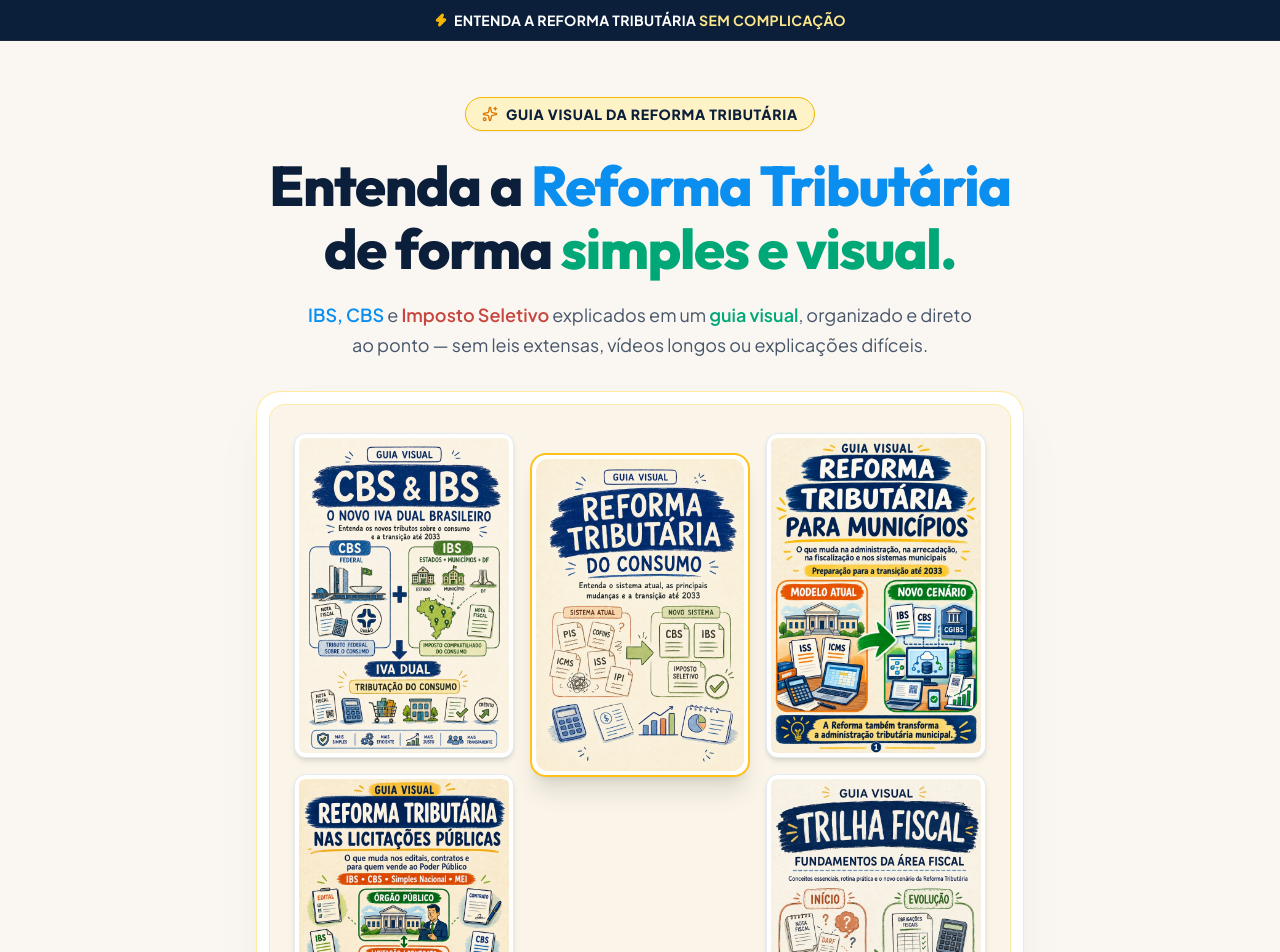
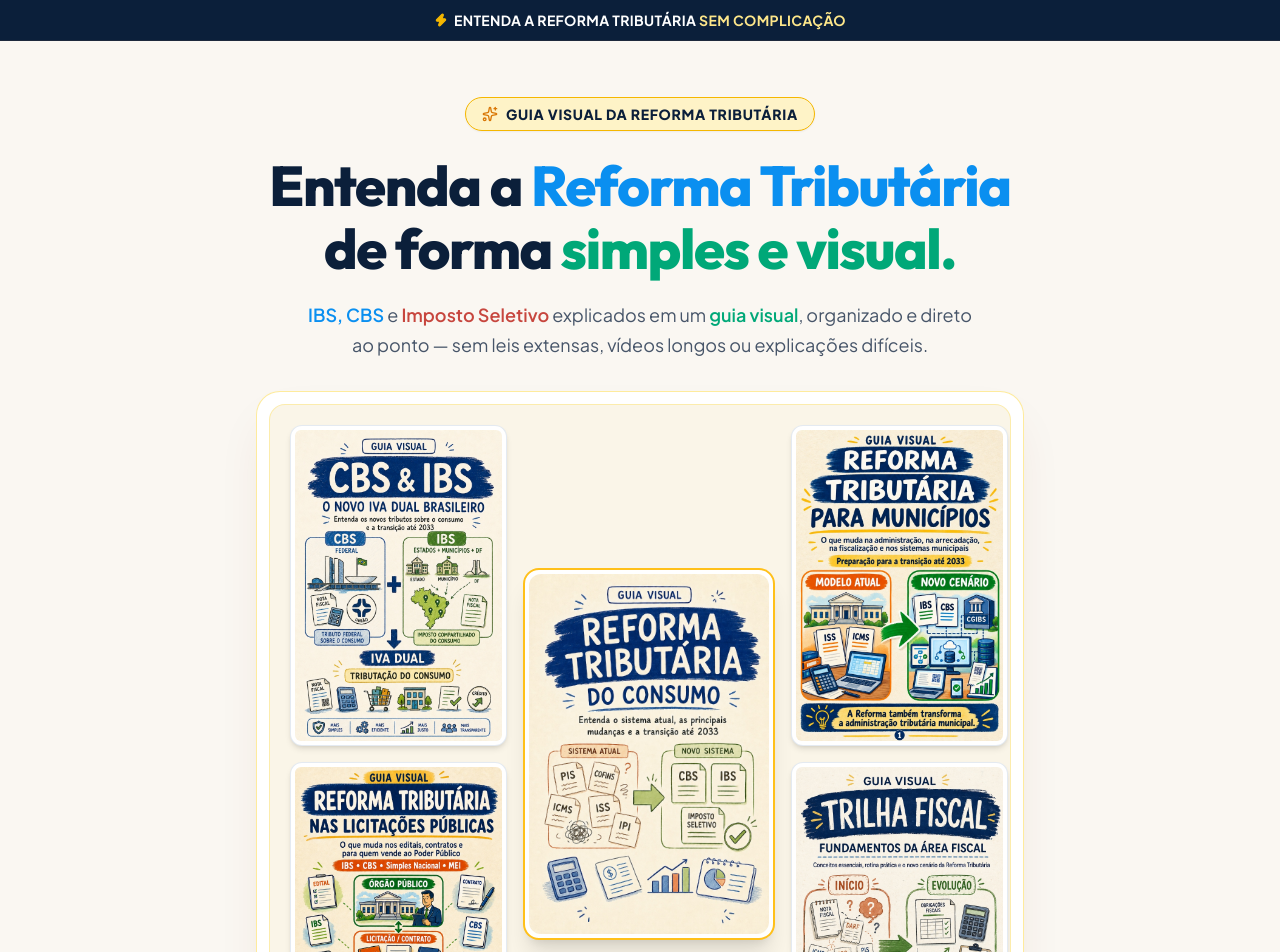
Before and after one commit to henriquecarreto/REFORMA-TRIBUTARIA, a React (Vite) app: page / in a window 1280 px wide. Shown: the top 952 px of the page. Built offline with nearby package versions, Linux system fonts and the light colour scheme.

Commit message:
feat(hero): align center card vertically in middle matching exact reference photo

```diff
--- a/src/components/HeroSection.tsx
+++ b/src/components/HeroSection.tsx
@@ -40,16 +40,16 @@ export const HeroSection: React.FC = () => {
           <span className="text-[#0A8FF0] font-semibold">IBS, CBS</span> e <span className="text-[#C7463E] font-semibold">Imposto Seletivo</span> explicados em um <span className="text-[#00A878] font-semibold">guia visual</span>, organizado e direto ao ponto — sem leis extensas, vídeos longos ou explicações difíceis.
         </p>
 
-        {/* 4. QUADRO ÚNICO DO MATERIAL COM MOSAICO 100% IDÊNTICO À IMAGEM DE REFERÊNCIA */}
+        {/* 4. QUADRO ÚNICO DO MATERIAL COM MOSAICO 100% IDÊNTICO À FOTO DE REFERÊNCIA */}
         <div className="w-full max-w-3xl mb-10">
           <div className="relative w-full bg-white p-2 sm:p-3 rounded-3xl border border-amber-200/80 shadow-2xl shadow-amber-900/10 transition-transform duration-300 hover:scale-[1.01]">
-            <div className="rounded-2xl overflow-hidden bg-[#FAF5E8] p-3 sm:p-6 border border-amber-200/60 relative">
+            <div className="rounded-2xl overflow-hidden bg-[#FAF5E8] p-3 sm:p-5 border border-amber-200/60 relative">
 
-              {/* LAYOUT DE 3 COLUNAS COM REBAIXAMENTO DA CAPA CENTRAL */}
-              <div className="grid grid-cols-12 gap-2.5 sm:gap-4 items-start pt-1 pb-3">
+              {/* DISPOSIÇÃO DE 3 COLUNAS: ESQUERDA (2 CAPAS), CENTRO (1 CAPA CENTRALIZADA VERTICALMENTE NO MEIO DO QUADRO), DIREITA (2 CAPAS) */}
+              <div className="flex items-center justify-between gap-2.5 sm:gap-4">
 
                 {/* COLUNA ESQUERDA: 2 CAPAS EMPILHADAS */}
-                <div className="col-span-4 flex flex-col gap-2.5 sm:gap-4">
+                <div className="w-[31%] flex flex-col gap-2.5 sm:gap-4 shrink-0">
                   {/* Topo Esquerda */}
                   <div className="shadow-md rounded-lg sm:rounded-xl overflow-hidden border border-slate-200/90 bg-white p-0.5 sm:p-1 transition-transform hover:scale-[1.02]">
                     <img
@@ -70,8 +70,8 @@ export const HeroSection: React.FC = () => {
                   </div>
                 </div>
 
-                {/* COLUNA CENTRAL: REFORMA TRIBUTÁRIA DO CONSUMO (REBAIXADA LEVEMENTE PARA O CENTRO DO MOSAICO) */}
-                <div className="col-span-4 transform translate-y-3 sm:translate-y-5 shadow-xl rounded-xl sm:rounded-2xl overflow-hidden border-2 border-amber-400/90 bg-white p-0.5 sm:p-1 z-10 transition-transform hover:scale-[1.03]">
+                {/* COLUNA CENTRAL: CAPA DA REFORMA TRIBUTÁRIA DO CONSUMO (CENTRALIZADA NO MEIO DA ALTURA) */}
+                <div className="w-[36%] shrink-0 shadow-xl rounded-xl sm:rounded-2xl overflow-hidden border-2 border-amber-400/90 bg-white p-0.5 sm:p-1 z-10 my-auto transition-transform hover:scale-[1.03]">
                   <img
                     src="/hero/capas/capa-05-consumo.jpg"
                     alt="Reforma Tributária do Consumo - Guia Principal"
@@ -81,7 +81,7 @@ export const HeroSection: React.FC = () => {
                 </div>
 
                 {/* COLUNA DIREITA: 2 CAPAS EMPILHADAS */}
-                <div className="col-span-4 flex flex-col gap-2.5 sm:gap-4">
+                <div className="w-[31%] flex flex-col gap-2.5 sm:gap-4 shrink-0">
                   {/* Topo Direita */}
                   <div className="shadow-md rounded-lg sm:rounded-xl overflow-hidden border border-slate-200/90 bg-white p-0.5 sm:p-1 transition-transform hover:scale-[1.02]">
                     <img
```
